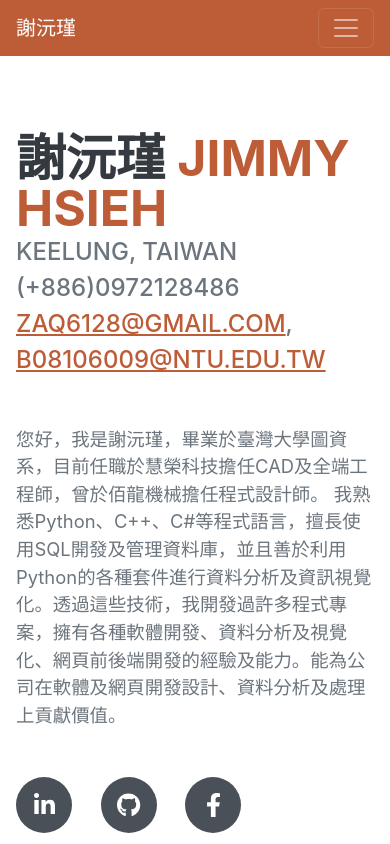
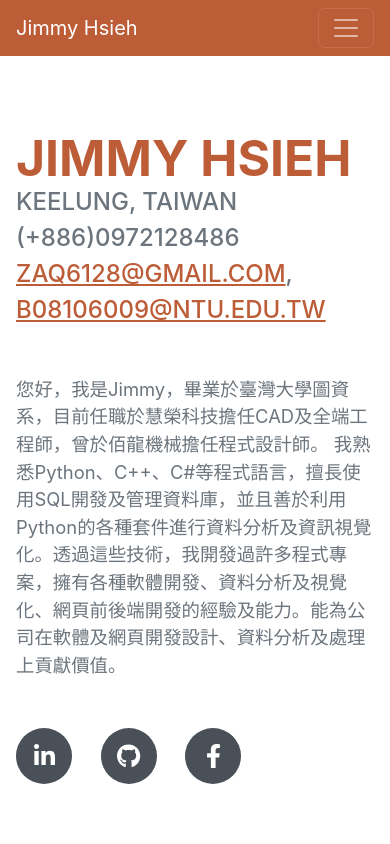
Before and after one commit to zaq1013/MyResume, a plain HTML site: page index.html in a window 390 px wide. Shown: the top 844 px of the page. Drawn offline with nearby package versions, Linux system fonts and the light colour scheme; a web font is replaced by a local one.

Commit message:
Update index.html

```diff
--- a/index.html
+++ b/index.html
@@ -20,7 +20,7 @@
         <!-- Navigation-->
         <nav class="navbar navbar-expand-lg navbar-dark bg-primary fixed-top" id="sideNav">
             <a class="navbar-brand js-scroll-trigger" href="#page-top">
-                <span class="d-block d-lg-none">謝沅瑾</span>
+                <span class="d-block d-lg-none">Jimmy Hsieh</span>
                 <span class="d-none d-lg-block"><img class="img-fluid img-profile rounded-circle mx-auto mb-2" src="assets/img/profile.jpg" alt="..." /></span>
             </a>
             <button class="navbar-toggler" type="button" data-bs-toggle="collapse" data-bs-target="#navbarResponsive" aria-controls="navbarResponsive" aria-expanded="false" aria-label="Toggle navigation"><span class="navbar-toggler-icon"></span></button>
@@ -41,7 +41,6 @@
             <section class="resume-section" id="about">
                 <div class="resume-section-content">
                     <h1 class="mb-0">
-                        謝沅瑾
                         <span class="text-primary">Jimmy Hsieh</span>
                     </h1>
                     <div class="subheading mb-5">
@@ -50,7 +49,7 @@
                         <a href="mailto:b08106009@ntu.edu.tw">b08106009@ntu.edu.tw</a>
                     </div>
                     <p class="lead mb-5">
-您好，我是謝沅瑾，畢業於臺灣大學圖資系，目前任職於慧榮科技擔任CAD及全端工程師，曾於佰龍機械擔任程式設計師。
+您好，我是Jimmy，畢業於臺灣大學圖資系，目前任職於慧榮科技擔任CAD及全端工程師，曾於佰龍機械擔任程式設計師。
 我熟悉Python、C++、C#等程式語言，擅長使用SQL開發及管理資料庫，並且善於利用Python的各種套件進行資料分析及資訊視覺化。透過這些技術，我開發過許多程式專案，擁有各種軟體開發、資料分析及視覺化、網頁前後端開發的經驗及能力。能為公司在軟體及網頁開發設計、資料分析及處理上貢獻價值。                    <div class="social-icons">
                         <a class="social-icon" href="https://www.linkedin.com/in/jimmy-hsieh-861239274/"><i class="fab fa-linkedin-in"></i></a>
                         <a class="social-icon" href="https://github.com/zaq1013" target="_blank"><i class="fab fa-github"></i></a>
```
